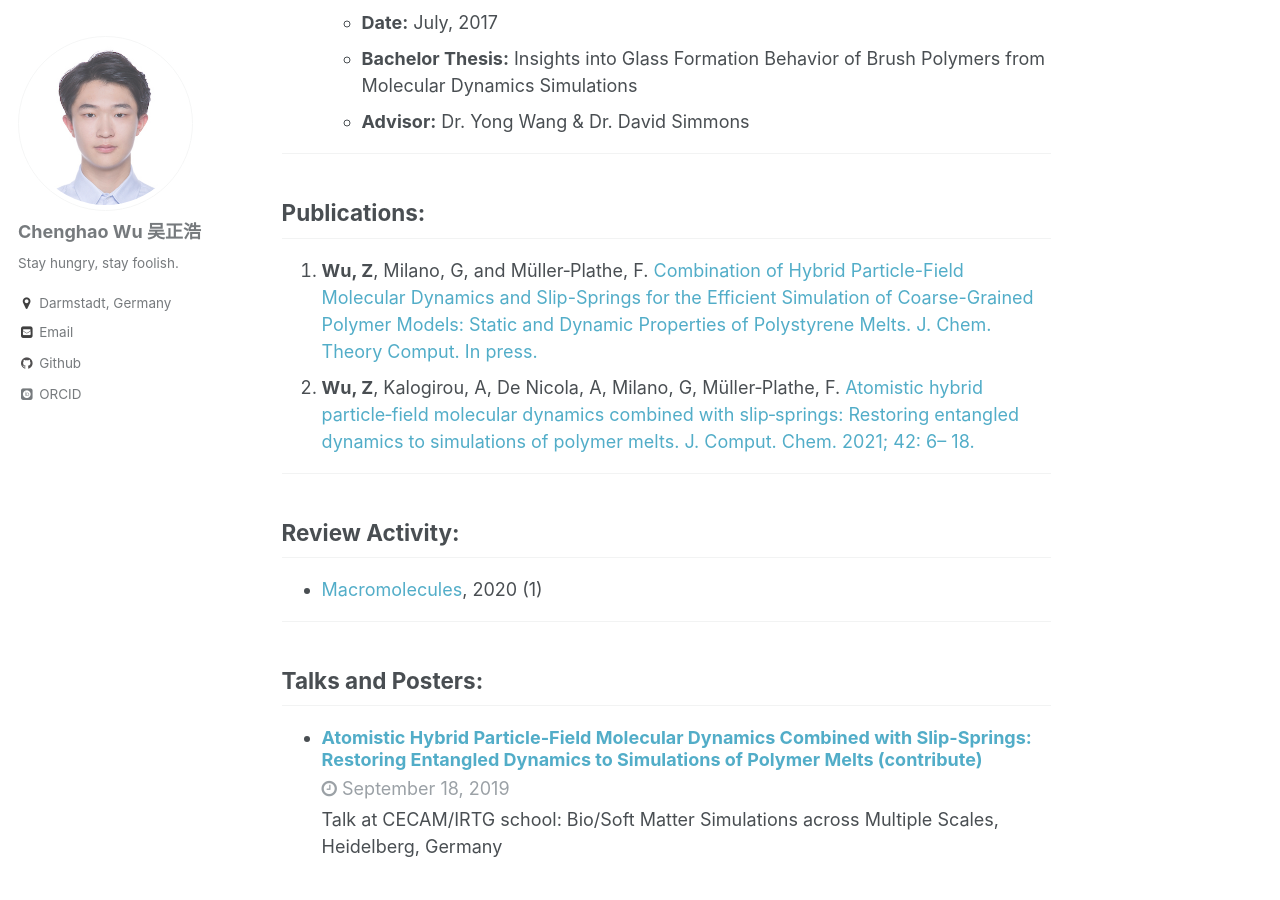
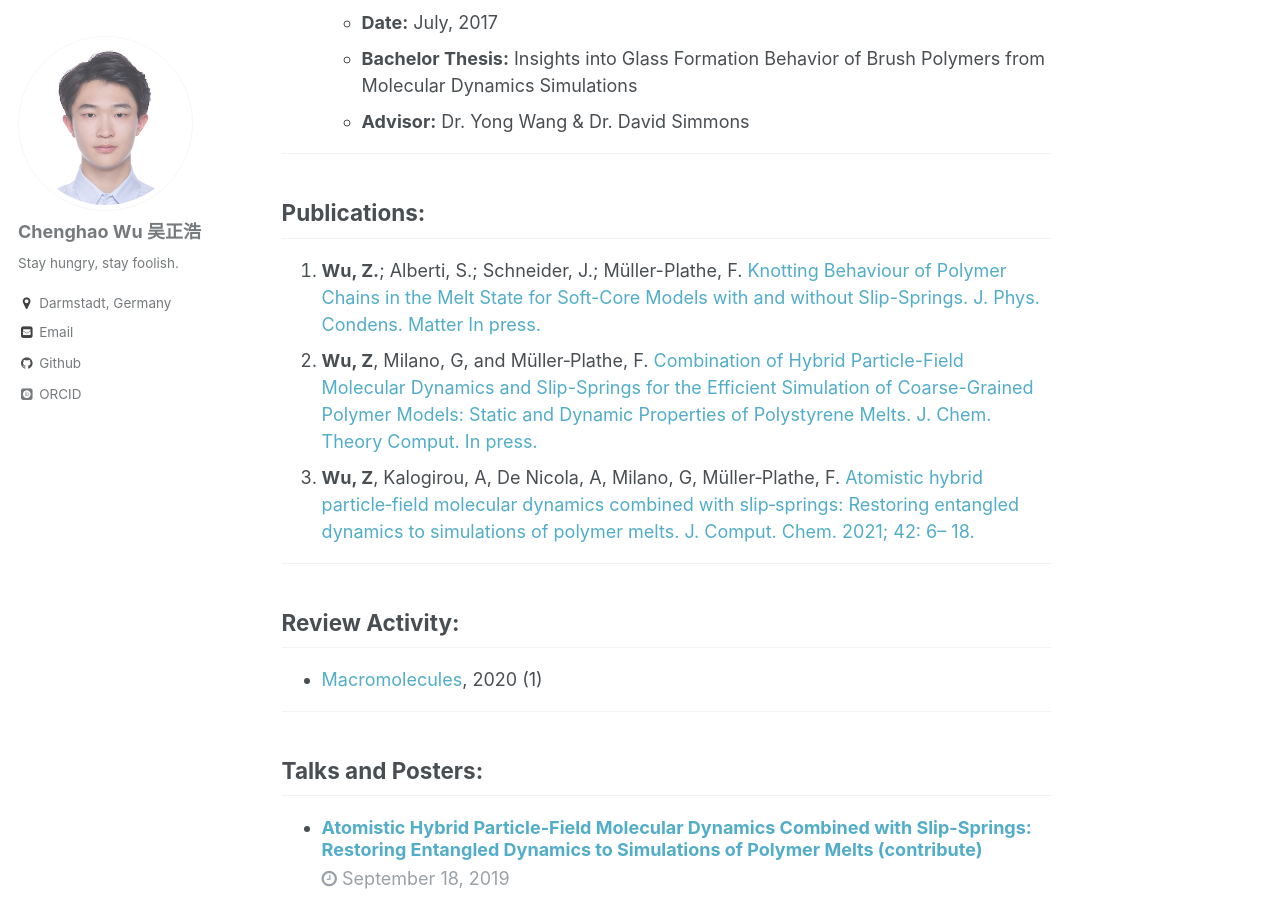
Before and after one commit to Chenghao-Wu/Chenghao-Wu.github.io, a Jekyll site: the page built from _pages/about.md, in a window 1280 px wide and 900 px high, scrolled down 631 px. Built offline with Jekyll 4.4.1, drawn with Linux system fonts in a browser that asks for light colours; some web fonts are replaced.

Commit message:
add one paper

```diff
--- a/_pages/about.md
+++ b/_pages/about.md
@@ -28,6 +28,7 @@ Education:
 
 Publications:
 ------
+1. **Wu, Z.**; Alberti, S.; Schneider, J.;  Müller-Plathe, F. [Knotting Behaviour of Polymer Chains in the Melt State for Soft-Core Models with and without Slip-Springs. J. Phys. Condens. Matter In press.](https://iopscience.iop.org/article/10.1088/1361-648X/abef25)
 1. **Wu, Z**, Milano, G, and Müller‐Plathe, F. [Combination of Hybrid Particle-Field Molecular Dynamics and Slip-Springs for the Efficient Simulation of Coarse-Grained Polymer Models: Static and Dynamic Properties of Polystyrene Melts. J. Chem. Theory Comput. In press.](https://pubs.acs.org/doi/10.1021/acs.jctc.0c00954)
 2. **Wu, Z**, Kalogirou, A, De Nicola, A, Milano, G, Müller‐Plathe, F. [Atomistic hybrid particle‐field molecular dynamics combined with slip‐springs: Restoring entangled dynamics to simulations of polymer melts. J. Comput. Chem. 2021; 42: 6– 18.](https://onlinelibrary.wiley.com/doi/10.1002/jcc.26428)
 
```
Also changed, not shown: 6 other files.
